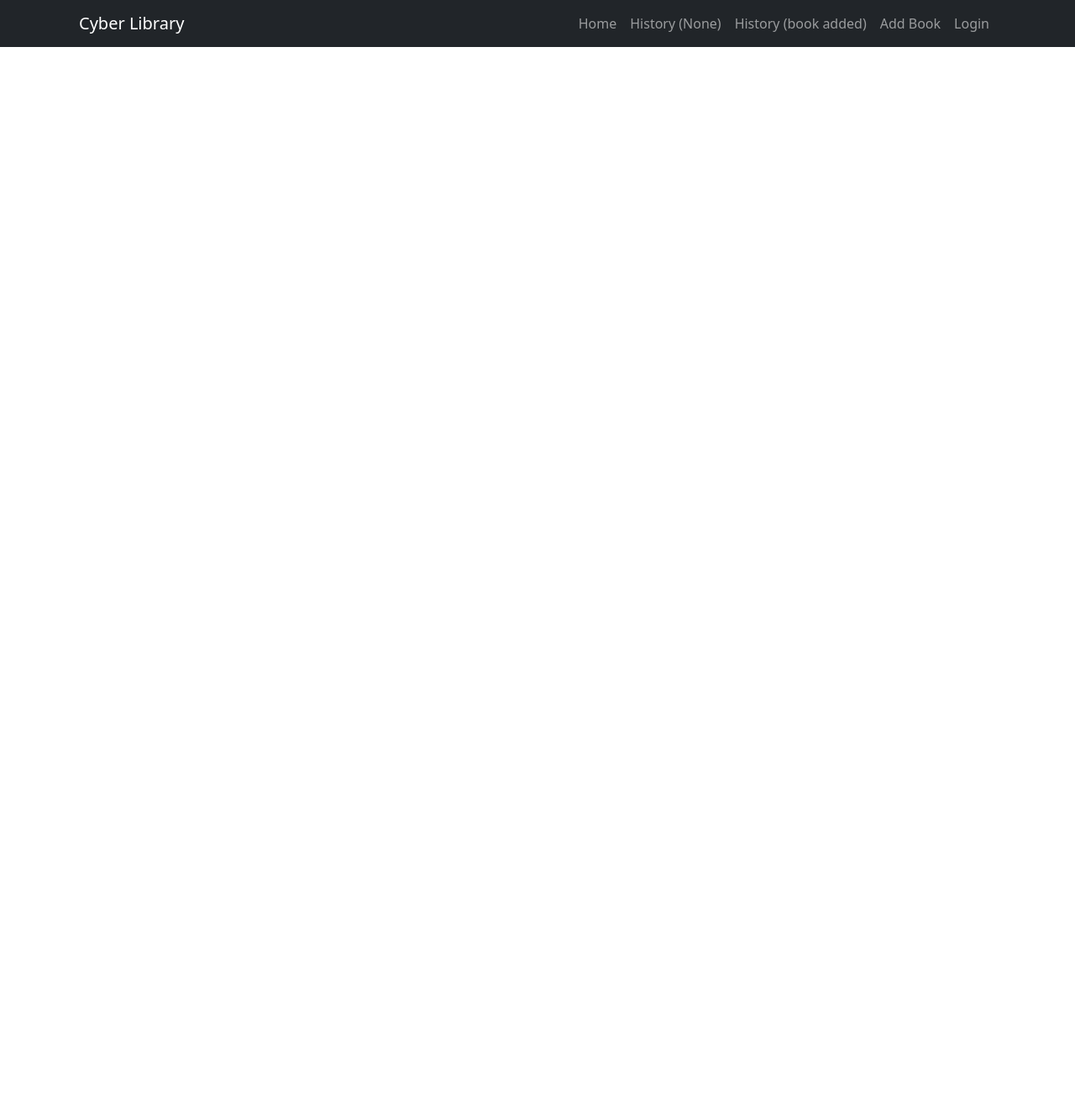
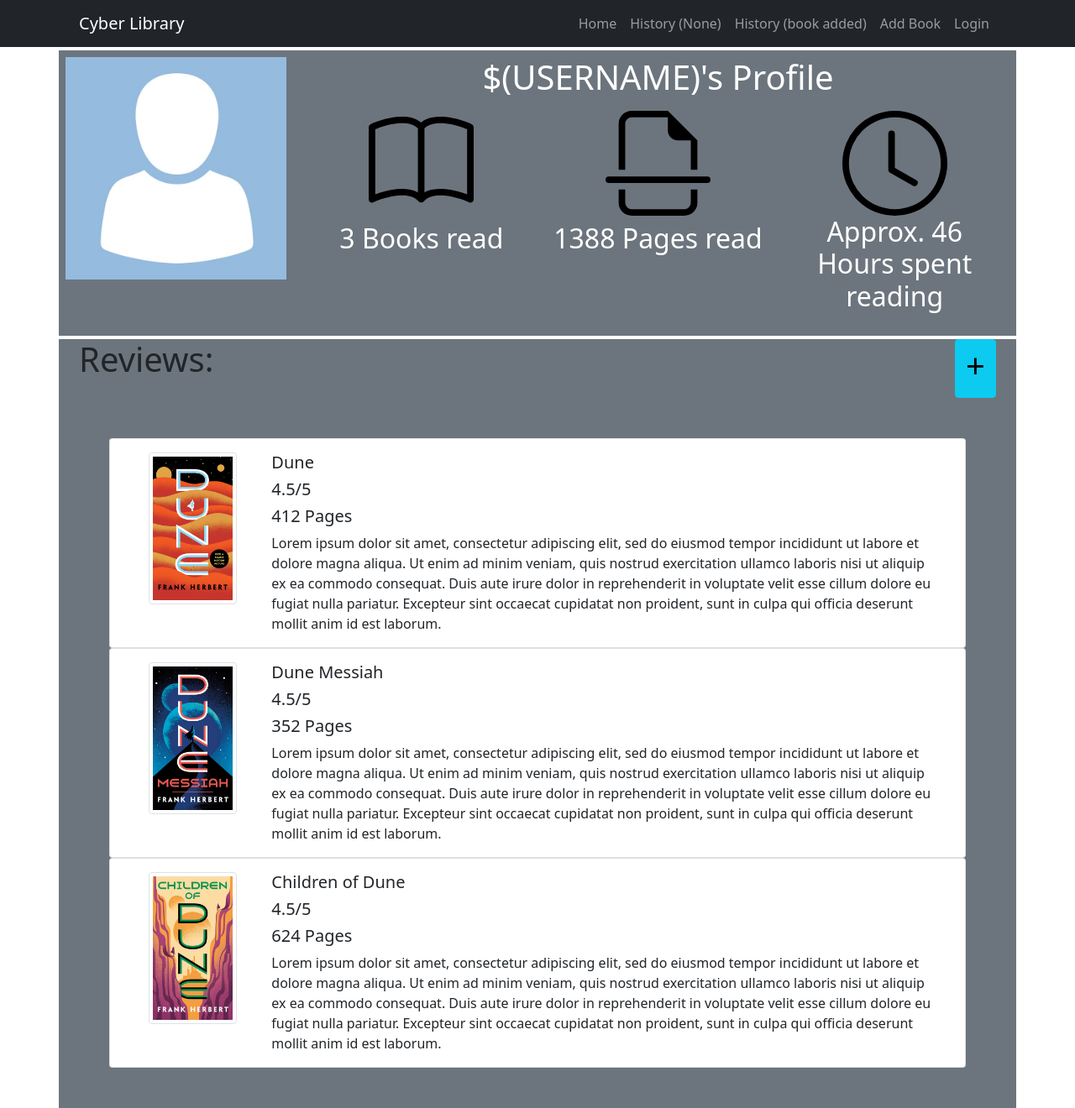
Before and after one commit to yeoffrey/CSCI-4177-Group-20, a React (Create React App) app: page /profile in a window 1280 px wide. Shown: the whole page at 84% size. Before the commit the page ends 800 px from the top, so only its background shows below. Built offline with nearby package versions, Linux system fonts and the light colour scheme.

Commit message:
Added profile page and add review page, also added them to route.

```diff
--- /dev/null
+++ b/src/components/Profile.js
@@ -0,0 +1,150 @@
+import React from "react";
+import { Link } from "react-router-dom";
+import book from "../images/book.svg";
+import page from "../images/file-earmark-break.svg";
+import clock from "../images/clock.svg";
+
+var loggedin = true;
+
+const Profile = () => {
+  return (
+    <div className="App">
+      <div
+        id="Content-Header"
+        className="container p-2 my-1 text-white bg-secondary"
+      >
+        <div className="row">
+          <div className="col">
+            <img
+              src={require("../images/pfp.jpg")}
+              className="img-fluid"
+              alt=""
+            />
+          </div>
+          <div className="col-9">
+            <h1>$(USERNAME)'s Profile</h1>
+            <div className="container p-2 my-1 text-white">
+              <div className="row">
+                <div className="col">
+                  <h1>
+                    <img src={book} className="img-fluid" alt="" />
+                  </h1>
+                  <h2>3 Books read</h2>
+                </div>
+                <div className="col">
+                  <h1>
+                    <img src={page} className="img-fluid" alt="" />
+                  </h1>
+                  <h2>1388 Pages read</h2>
+                </div>
+                <div className="col">
+                  <img src={clock} className="img-fluid" alt="" />
+                  <h2>Approx. 46 Hours spent reading</h2>
+                </div>
+              </div>
+            </div>
+          </div>
+        </div>
+      </div>
+      <div id="Content-Main" className="container bg-secondary">
+        <div className="d-flex justify-content-between">
+          <h1>Reviews:</h1>
+          <Link type="button" className="btn btn-info" to="/addReview">
+            <h1>+</h1>
+          </Link>
+        </div>
+        <div id="History" className="row p-5 text-center ">
+          <div className="card">
+            <div className="card-body">
+              <div className="row">
+                <div className="col">
+                  <img
+                    src={require("../images/dune.jpg")}
+                    className="img-thumbnail img-fluid"
+                    width="75%"
+                    alt=""
+                  />
+                </div>
+                <div className="col-10 text-start">
+                  <h5 className="book-title">Dune</h5>
+                  <h5 className="book-title">4.5/5</h5>
+                  <h5 className="book-title">412 Pages</h5>
+                  <p className="card-text">
+                    Lorem ipsum dolor sit amet, consectetur adipiscing elit, sed
+                    do eiusmod tempor incididunt ut labore et dolore magna
+                    aliqua. Ut enim ad minim veniam, quis nostrud exercitation
+                    ullamco laboris nisi ut aliquip ex ea commodo consequat.
+                    Duis aute irure dolor in reprehenderit in voluptate velit
+                    esse cillum dolore eu fugiat nulla pariatur. Excepteur sint
+                    occaecat cupidatat non proident, sunt in culpa qui officia
+                    deserunt mollit anim id est laborum.
+                  </p>
+                </div>
+              </div>
+            </div>
+          </div>
+          <div className="card">
+            <div className="card-body">
+              <div className="row">
+                <div className="col">
+                  <img
+                    src={require("../images/dune2.jpg")}
+                    className="img-thumbnail img-fluid"
+                    width="75%"
+                    alt=""
+                  />
+                </div>
+                <div className="col-10 text-start">
+                  <h5 className="book-title">Dune Messiah</h5>
+                  <h5 className="book-title">4.5/5</h5>
+                  <h5 className="book-title">352 Pages</h5>
+                  <p className="card-text">
+                    Lorem ipsum dolor sit amet, consectetur adipiscing elit, sed
+                    do eiusmod tempor incididunt ut labore et dolore magna
+                    aliqua. Ut enim ad minim veniam, quis nostrud exercitation
+                    ullamco laboris nisi ut aliquip ex ea commodo consequat.
+                    Duis aute irure dolor in reprehenderit in voluptate velit
+                    esse cillum dolore eu fugiat nulla pariatur. Excepteur sint
+                    occaecat cupidatat non proident, sunt in culpa qui officia
+                    deserunt mollit anim id est laborum.
+                  </p>
+                </div>
+              </div>
+            </div>
+          </div>
+          <div className="card">
+            <div className="card-body">
+              <div className="row">
+                <div className="col">
+                  <img
+                    src={require("../images/dune3.jpg")}
+                    className="img-thumbnail img-fluid"
+                    width="75%"
+                    alt=""
+                  />
+                </div>
+                <div className="col-10 text-start">
+                  <h5 className="book-title">Children of Dune</h5>
+                  <h5 className="book-title">4.5/5</h5>
+                  <h5 className="book-title">624 Pages</h5>
+                  <p className="card-text">
+                    Lorem ipsum dolor sit amet, consectetur adipiscing elit, sed
+                    do eiusmod tempor incididunt ut labore et dolore magna
+                    aliqua. Ut enim ad minim veniam, quis nostrud exercitation
+                    ullamco laboris nisi ut aliquip ex ea commodo consequat.
+                    Duis aute irure dolor in reprehenderit in voluptate velit
+                    esse cillum dolore eu fugiat nulla pariatur. Excepteur sint
+                    occaecat cupidatat non proident, sunt in culpa qui officia
+                    deserunt mollit anim id est laborum.
+                  </p>
+                </div>
+              </div>
+            </div>
+          </div>
+        </div>
+      </div>
+    </div>
+  );
+};
+
+export default Profile;
--- /dev/null
+++ b/src/components/addReview.js
@@ -0,0 +1,39 @@
+import React from "react";
+
+// Book for the review on the page.
+import Book from "../images/dune.jpg";
+
+// Title of the book
+var bookTitle = "Dune";
+
+const addReview = () => {
+  return (
+    <div className="App">
+      <div id="Content-Main" className="container bg-secondary">
+        <div className="d-flex justify-content-between">
+          <h1>Add your review for {bookTitle}:</h1>
+        </div>
+        <div>
+          <div className="row">
+            <div className="col">
+              <img
+                src={Book}
+                className="img-thumbnail img-fluid"
+                alt=""
+              />
+            </div>
+            <div className="col-10">
+            <form>
+                <div class="form-group">
+                    <textarea class="form-control" id="exampleFormControlTextarea1" rows="3"></textarea>
+                </div>
+                </form>
+            </div>
+          </div>
+        </div>
+      </div>
+    </div>
+  );
+};
+
+export default addReview;
--- a/src/index.js
+++ b/src/index.js
@@ -19,6 +19,8 @@ import Message from './components/credentials_recover/Message';
 import Reset from './components/credentials_recover/Reset';
 import Register from './components/Register';
 import Resetsuccess from './components/credentials_recover/Resetsuccess';
+import Profile from './components/Profile';
+import AddReview from './components/addReview';
 
 ReactDOM.render(
     <Router>
@@ -35,6 +37,8 @@ ReactDOM.render(
             <Route path="/reset-success" element={<Resetsuccess />} />
             <Route path="/message" element={<Message />} />
             <Route path="/register" element={<Register />}></Route>
+            <Route path="/profile" element={<Profile />}></Route>
+            <Route path="/addReview" element={<AddReview />}></Route>
 
         </Routes>
     </Router>,
```
